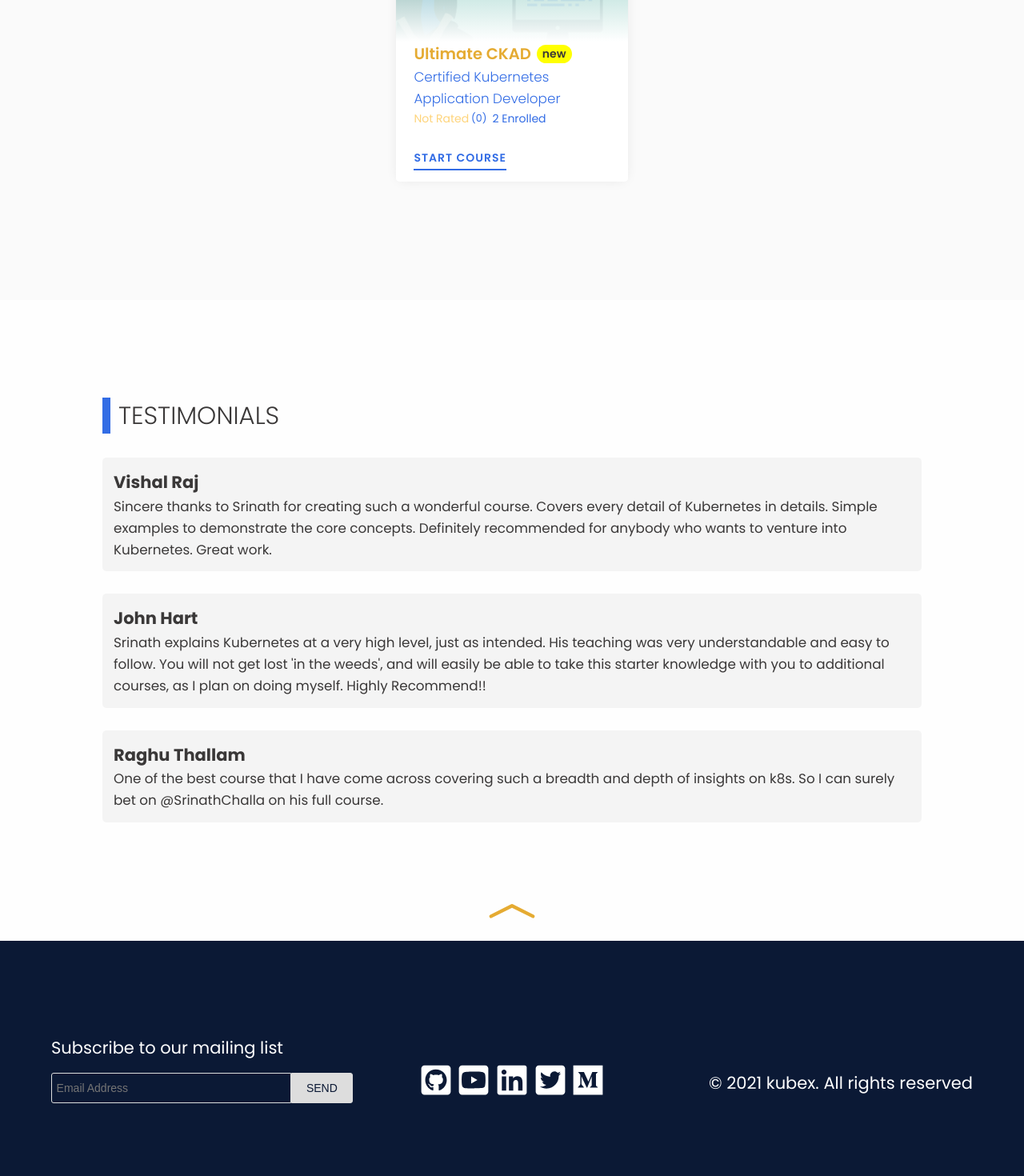
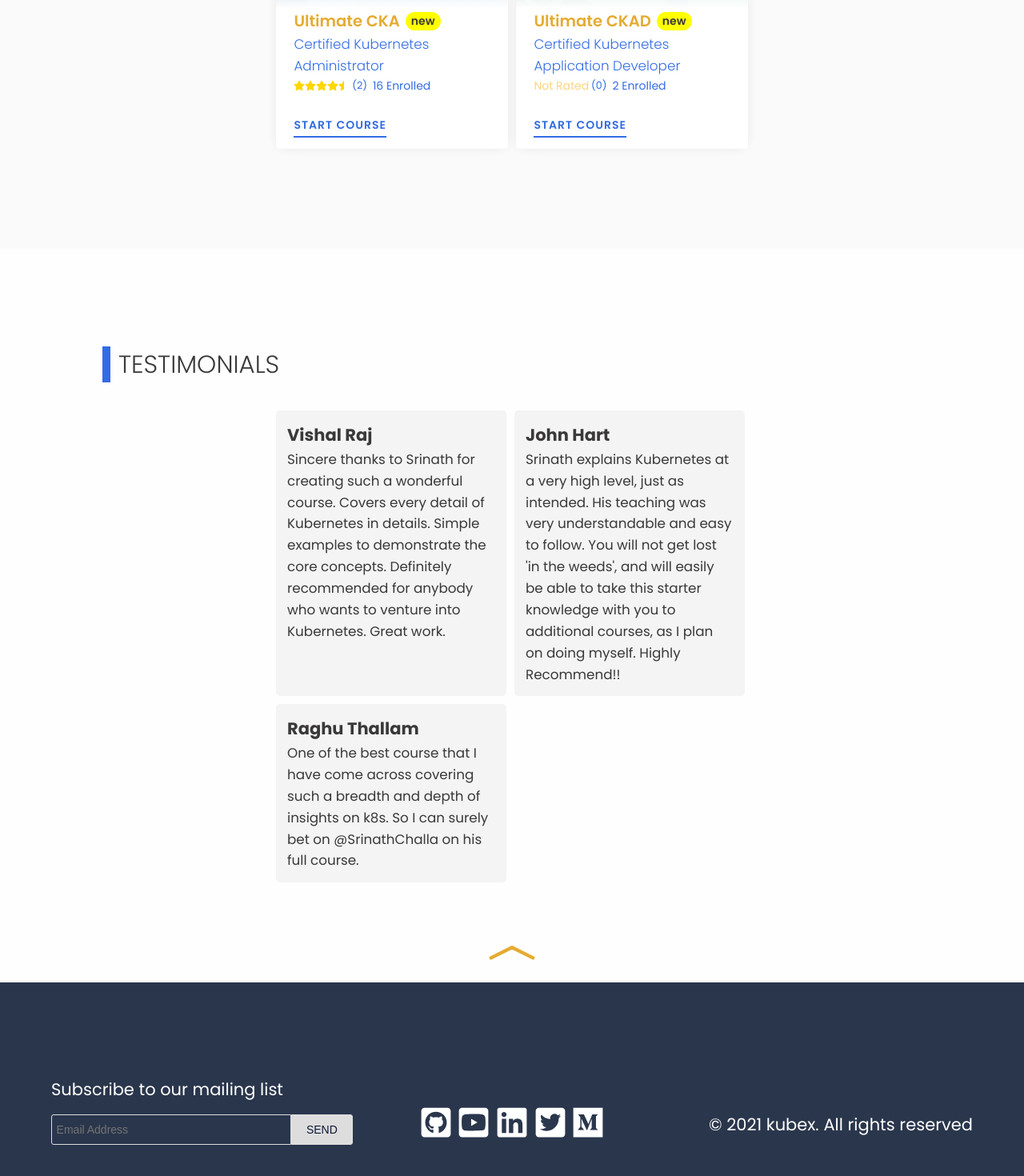
Before and after one commit to skoodath/kubeed, a React (Create React App) app: page / in a window 1280 px wide. Shown: the part 1314-2784 px from the top of the page at 80% size. Built offline with nearby package versions, Linux system fonts and the light colour scheme.

Commit message:
first commit 11-june

```diff
--- a/src/styles/course.style.js
+++ b/src/styles/course.style.js
@@ -32,6 +32,7 @@ export const Card = {
     @media ${device.tabletSM}{
       flex-direction: row;
       flex-wrap: wrap;
+      max-width: 600px;
     }
 
   `,
@@ -47,6 +48,9 @@ export const Card = {
     border-radius: 5px;
     overflow: hidden;
     box-shadow: 0 0 15px -5px #dbdbdb;
+    @media ${device.tabletSM}{
+      margin: 5px;
+    }
   `,
   CardTopSection: styled.div`
     background-image: ${({bgimage,gradone}) => `linear-gradient(${gradone}, #ffffff 50%), url(${bgimage})` };
--- a/src/styles/footer.style.js
+++ b/src/styles/footer.style.js
@@ -6,7 +6,7 @@ export const Footer = {
     padding: 5vh 0 3vh;
     position: relative;
     width: 100%;
-    background-color: #0b1935;
+    background-color: rgb(42, 54, 76);
     @media ${device.laptop}{
       padding: 0;
       height: 40vh;
@@ -66,7 +66,7 @@ export const Footer = {
     max-width: 300px;
     margin: 0;
     border-radius: 3px 0 0 3px;
-    background-color: #0b1935;
+    background-color: rgb(42, 54, 76);
     color: #dddddd;
     @media ${device.tabletLG}{
       padding: 0.5rem 0.4rem;
--- a/src/styles/landing.style.js
+++ b/src/styles/landing.style.js
@@ -43,8 +43,8 @@ export const Landing = {
   `,
   Text: styled.div`
     width: 100%;
-    height: 50%;
-    margin: 0 0 2rem 0;
+    height: 40%;
+    margin: 0;
 
   `,
   Title:styled.h1`
--- a/src/styles/review.style.js
+++ b/src/styles/review.style.js
@@ -30,14 +30,23 @@ export const Card = {
     flex-direction: column;
     width: 100%;
     margin: 0 auto;
+    @media ${device.tabletSM}{
+      flex-direction: row;
+      flex-wrap: wrap;
+      max-width: 600px;
+    }
   `,
   CardItem: styled.li`
     width: 100%;
+    max-width: 288px;
     height: auto;
     margin: 0 auto 2rem;
     background-color: #f4f4f4;
     border-radius: 5px;
     padding: 1rem;
+    @media ${device.tabletSM}{
+      margin: 5px;
+    }
   `,
   CardTitle: styled.h2`
     font-size: 1.5rem;
```
